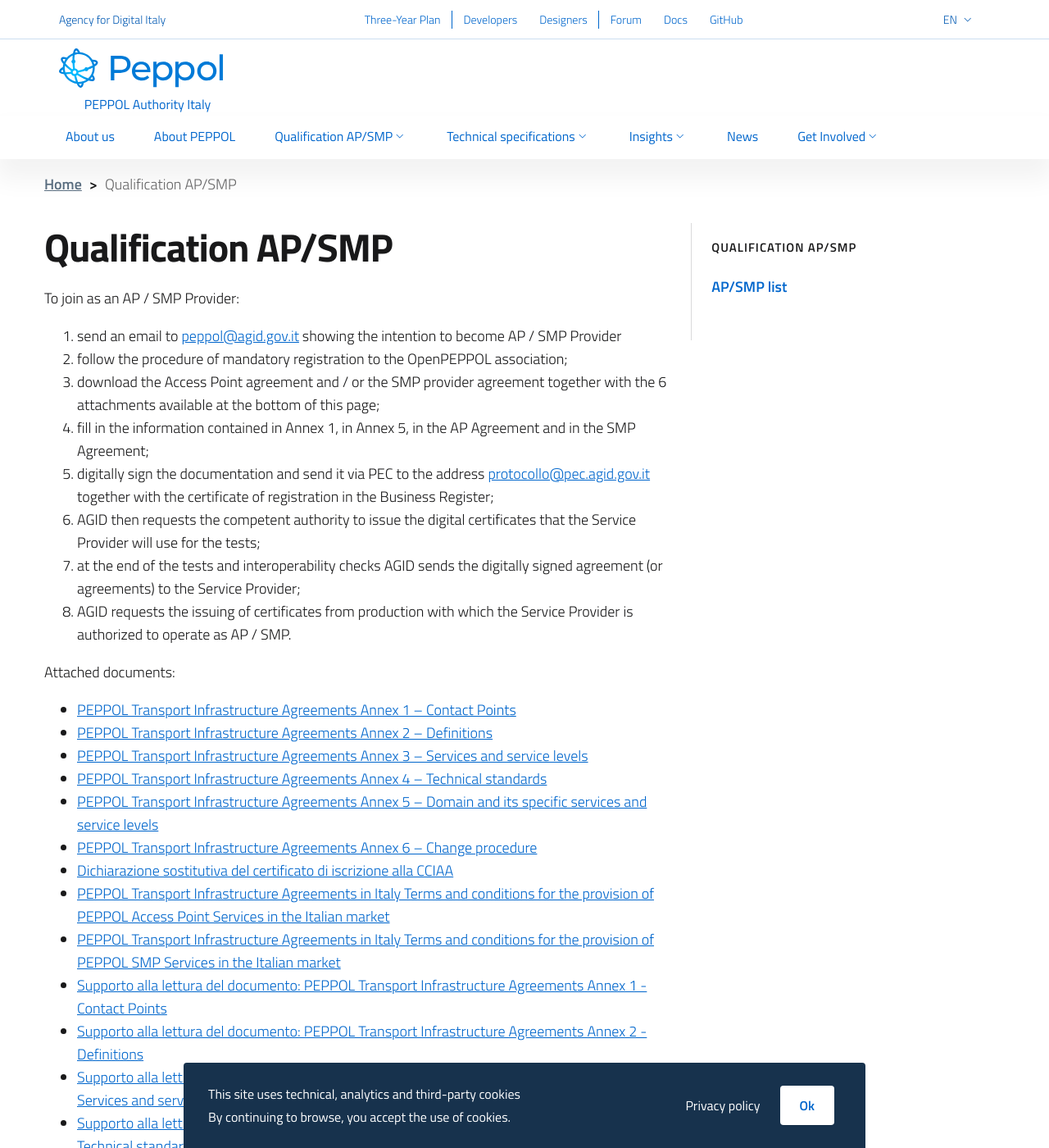
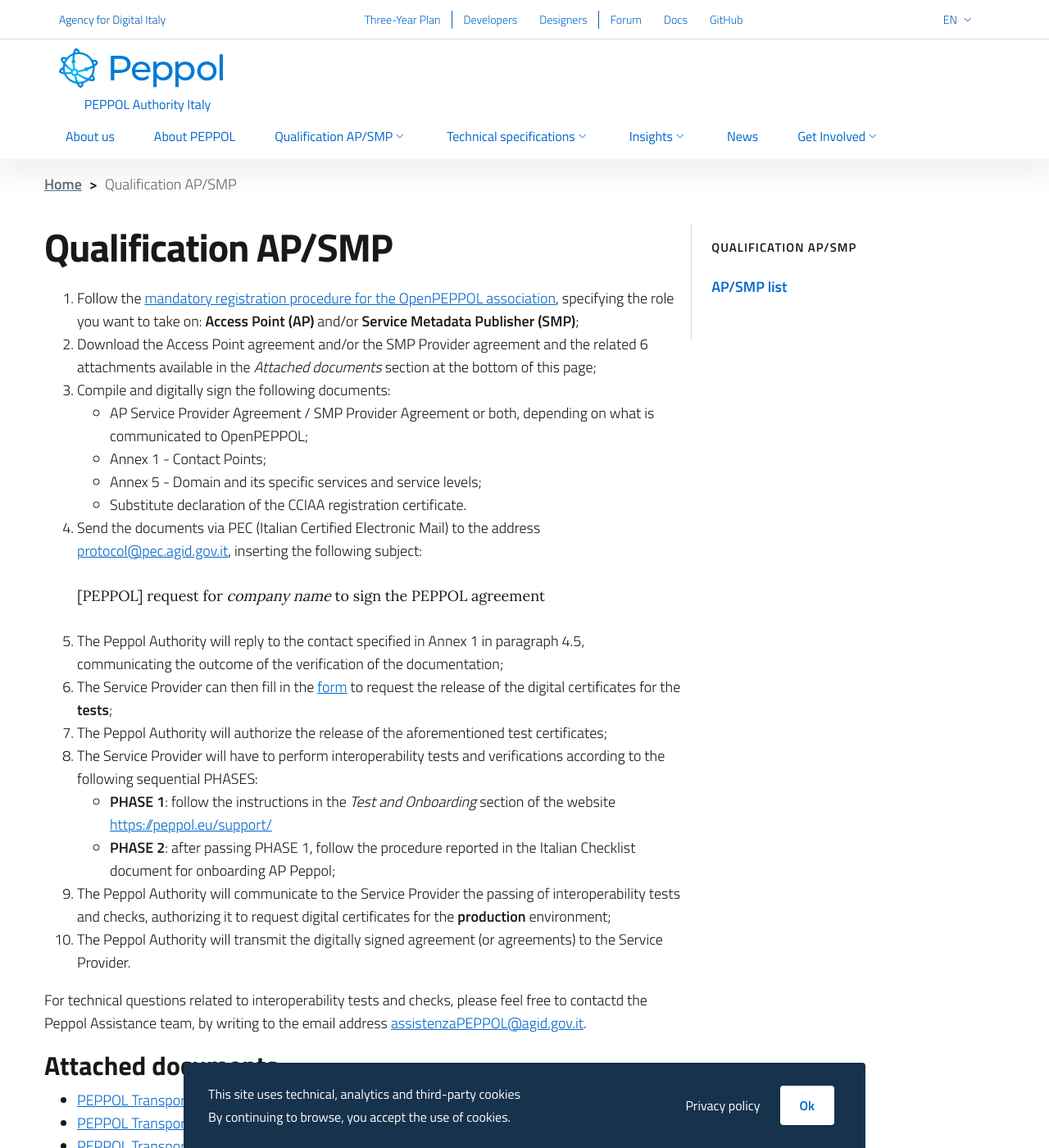
Before and after one commit to realeroberto/peppol.agid.gov.it, a Jekyll site: the page built from en/qualification-ap-smp/index.md, in a window 1280 px wide and 1400 px high. Shown: the whole window at 82% size. Built offline with Jekyll 4.4.1, drawn with Linux system fonts in a browser that asks for light colours.

Commit message:
Update checklist in English

```diff
--- a/en/qualification-ap-smp/index.md
+++ b/en/qualification-ap-smp/index.md
@@ -7,18 +7,27 @@
 order: 4
 ---
 
-To join as an AP / SMP Provider:
+1. Follow the [mandatory registration procedure for the OpenPEPPOL association](https://peppol.eu/get-involved/join-openpeppol), specifying the role you want to take on: **Access Point (AP)** and/or **Service Metadata Publisher (SMP)**;
+2. Download the Access Point agreement and/or the SMP Provider agreement and the related 6 attachments available in the *Attached documents* section at the bottom of this page;
+3. Compile and digitally sign the following documents:
+    - AP Service Provider Agreement / SMP Provider Agreement or both, depending on what is communicated to OpenPEPPOL;
+    - Annex 1 - Contact Points;
+    - Annex 5 - Domain and its specific services and service levels;
+    - Substitute declaration of the CCIAA registration certificate.
+4. Send the documents via PEC (Italian Certified Electronic Mail) to the address [protocol@pec.agid.gov.it](mailto:protocollo@pec.agid.gov.it), inserting the following subject:
+> [PEPPOL] request for *company name* to sign the PEPPOL agreement
+5. The Peppol Authority will reply to the contact specified in Annex 1 in paragraph 4.5, communicating the outcome of the verification of the documentation;
+6. The Service Provider can then fill in the [form](https://openpeppol.atlassian.net/servicedesk/customer/portal/1/create/13) to request the release of the digital certificates for the **tests**;
+7. The Peppol Authority will authorize the release of the aforementioned test certificates;
+8. The Service Provider will have to perform interoperability tests and verifications according to the following sequential PHASES:
+    - **PHASE 1**: follow the instructions in the *Test and Onboarding* section of the website [https://peppol.eu/support/](https://peppol.eu/support/)
+    - **PHASE 2**: after passing PHASE 1, follow the procedure reported in the Italian Checklist document for onboarding AP Peppol;
+9. The Peppol Authority will communicate to the Service Provider the passing of interoperability tests and checks, authorizing it to request digital certificates for the **production** environment;
+10. The Peppol Authority will transmit the digitally signed agreement (or agreements) to the Service Provider.
 
-1. send an email to [peppol@agid.gov.it](mailto:peppol@agid.gov.it) showing the intention to become AP / SMP Provider
-2. follow the procedure of mandatory registration to the OpenPEPPOL association;
-3. download the Access Point agreement and / or the SMP provider agreement together with the 6 attachments available at the bottom of this page;
-4. fill in the information contained in Annex 1, in Annex 5, in the AP Agreement and in the SMP Agreement;
-5. digitally sign the documentation and send it via PEC to the address [protocollo@pec.agid.gov.it](mailto:protocollo@pec.agid.gov.it) together with the certificate of registration in the Business Register;
-6. AGID then requests the competent authority to issue the digital certificates that the Service Provider will use for the tests;
-7. at the end of the tests and interoperability checks AGID sends the digitally signed agreement (or agreements) to the Service Provider;
-8. AGID requests the issuing of certificates from production with which the Service Provider is authorized to operate as AP / SMP.
+For technical questions related to interoperability tests and checks, please feel free to contactd the Peppol Assistance team, by writing to the email address [assistenzaPEPPOL@agid.gov.it](mailto:assistenzaPEPPOL@agid.gov.it).
 
-Attached documents:
+### Attached documents
 
 - [PEPPOL Transport Infrastructure Agreements Annex 1 – Contact Points](/attachments/annex1-contatcpoints_0.pdf)
 - [PEPPOL Transport Infrastructure Agreements Annex 2 – Definitions](/attachments/annex2-definitions.pdf)
```
